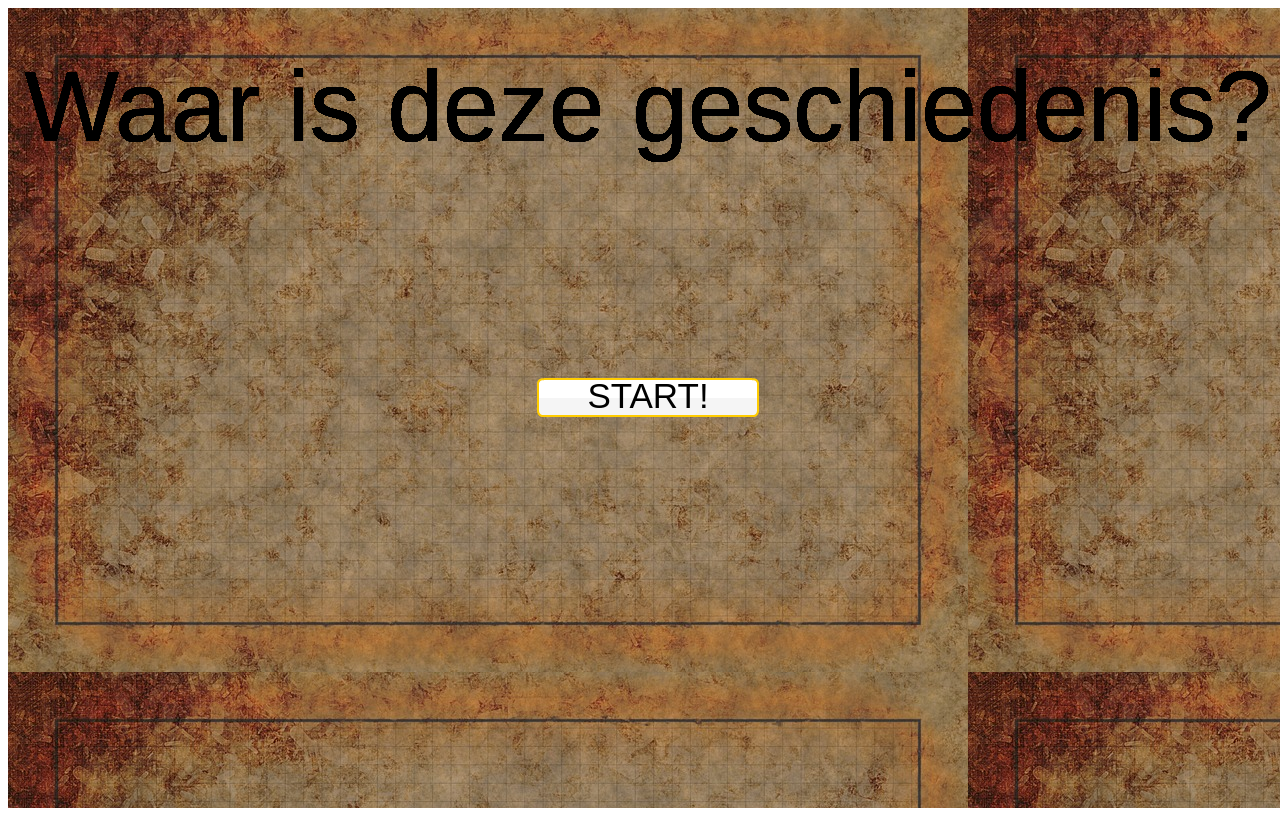
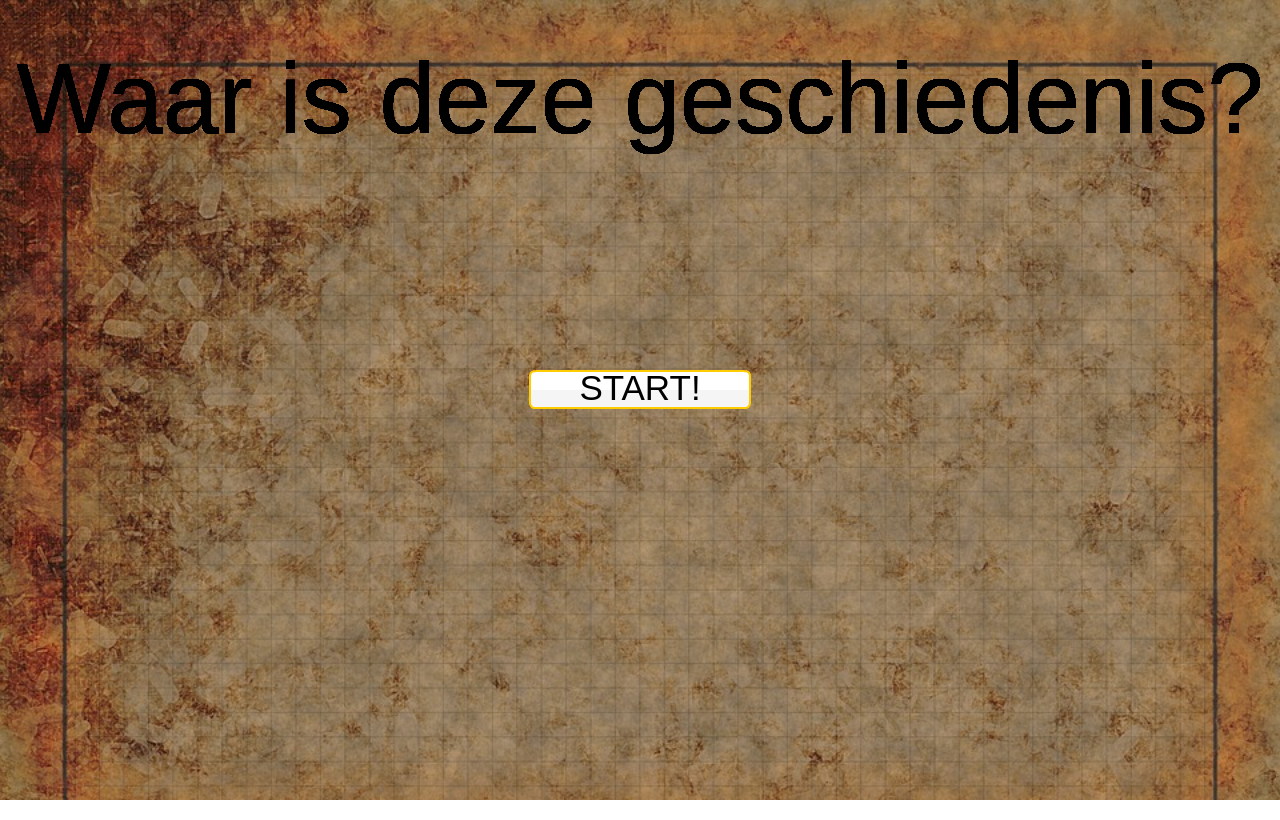
Before and after one commit to FloNumbers/basisschoolproject, a website: page index.html in a window 1280 px wide. Drawn offline with Linux system fonts and the light colour scheme; files whose address does not match are found by name.

Commit message:
background css FIXED

```diff
--- a/assets/css/style.css
+++ b/assets/css/style.css
@@ -1,6 +1,10 @@
+canvas{
+    background-image: url("../images/background/achtergrond.png");
+    background-repeat: no-repeat;
+    background-size: 100%;
+}
+
 body {
     overflow: hidden;
+    margin: 0;
 }
-canvas{
-    background-image: url('./assets/images/background/achtergrond.png');
-}
```
